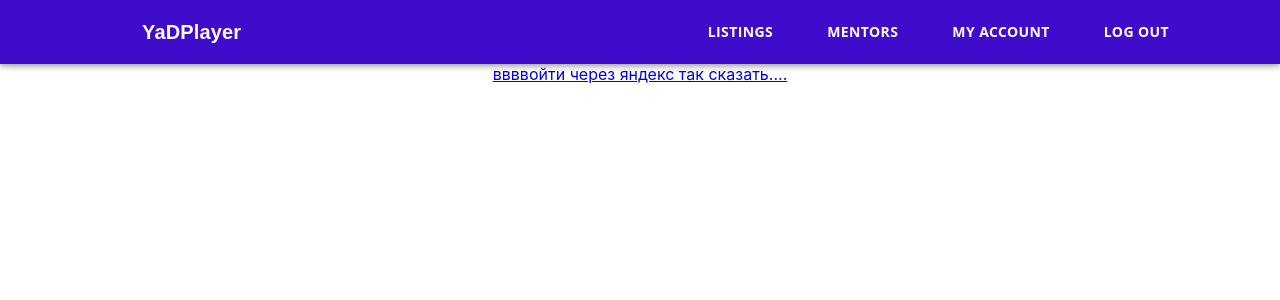
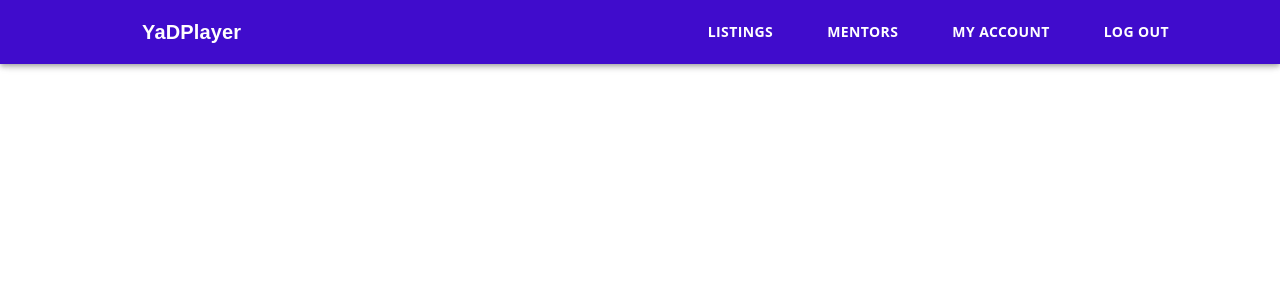
Before and after one commit to EgorLucky/ya-disk-player-front, a React (Create React App) app: page / in a window 1280 px wide. Shown: the top 300 px of the page. Built offline with nearby package versions, Linux system fonts and the light colour scheme.

Commit message:
update App.tsx

```diff
--- a/src/App.tsx
+++ b/src/App.tsx
@@ -1,10 +1,11 @@
 import React, { Component } from 'react';
 import logo from './logo.svg';
 import './App.css';
-import { BrowserRouter as Router, Route, useParams } from "react-router-dom";
+import { BrowserRouter as Router, Route } from "react-router-dom";
 import Header from './components/Header';
 import GetToken from './components/GetToken';
 import Logout from './components/Logout';
+import FileExplorer from './components/FileExplorer';
 
 async function getUserInfo() {
   const accessToken = localStorage.getItem("accessToken");
@@ -30,8 +31,6 @@ async function getUserInfo() {
   return json;
 }
 
-const useParamss = () => useParams<any>();
-
 
 class App extends Component<any, any> {
   constructor(props: any){
@@ -43,11 +42,8 @@ class App extends Component<any, any> {
     this.setState({userInfo: userInfo});
   }
 
-  getToken = async () =>{
-    console.log(this);
-  };
-
   render() {
+    const userInfo = this.state?.userInfo;
     return (
       <div className="App">
         <Router>
@@ -58,13 +54,17 @@ class App extends Component<any, any> {
           <Route path="/logout">
             <Logout/>
           </Route>
-          <Route path="*">
-          {
-            this.state?.userInfo != null
-            && this.state?.userInfo.isAuthorized != true
-            && <a href="https://oauth.yandex.ru/authorize?client_id=3b45d777976d49aea146b1d79bcd13d1&response_type=code&redirect_uri=http://localhost:3000/getToken">ввввойти через яндекс так сказать....</a>
-          }
-          {this.state?.userInfo.isAuthorized && this.state?.userInfo.email}
+          <Route path="/files">
+            {
+              this.state?.userInfo != null
+              && this.state?.userInfo.isAuthorized != true
+              && <a href="https://oauth.yandex.ru/authorize?client_id=3b45d777976d49aea146b1d79bcd13d1&response_type=code&redirect_uri=http://localhost:3000/getToken">ввввойти через яндекс так сказать....</a>
+            }
+            {
+              this.state?.userInfo.isAuthorized
+              && this.state?.userInfo.email
+            }
+            {userInfo != null && <FileExplorer userInfo={userInfo}/>}
           </Route>
         </Router>
       </div>
```
